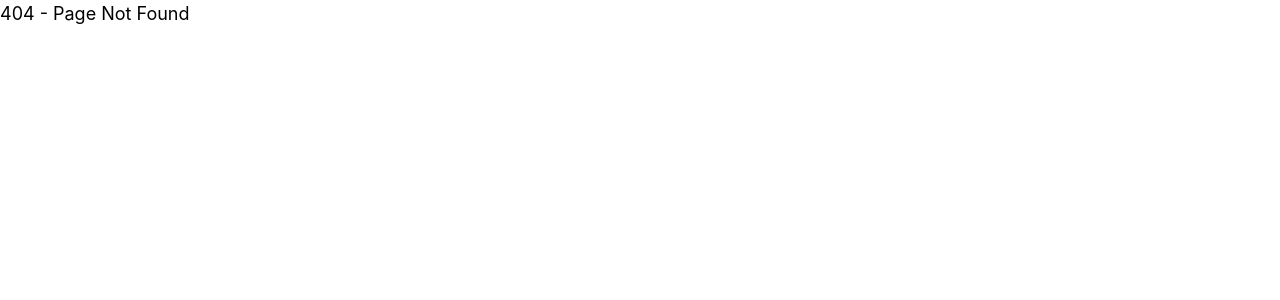
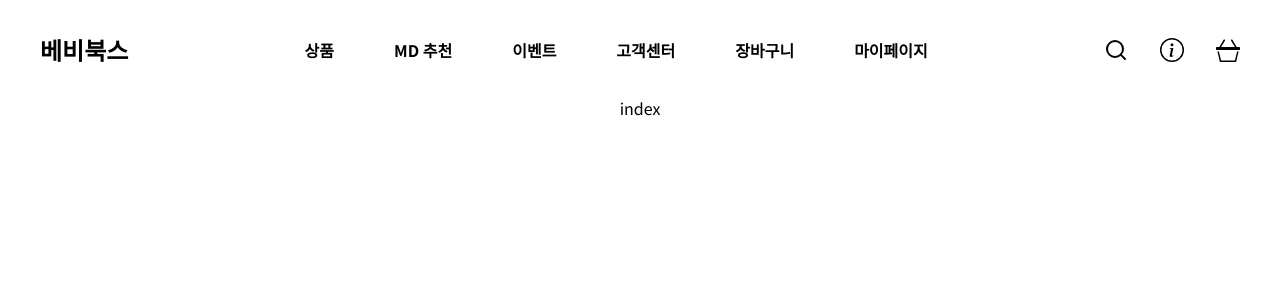
Before and after one commit to choiseongjun/next-tutorial, a Next.js app: page /project in a window 1280 px wide. Before the commit this address had no page. Shown: the top 300 px of the page. Built offline with nearby package versions, Linux system fonts and the light colour scheme.

Commit message:
header 임시 완료

```diff
--- /dev/null
+++ b/components/header/index.tsx
@@ -0,0 +1,35 @@
+import React from "react";
+import { FiSearch } from "react-icons/fi";
+import { BsInfoCircle } from "react-icons/bs";
+import { BsBasket3 } from "react-icons/bs";
+
+const index = () => {
+  return (
+    <header className="w-1200">
+      <div className="h-100 flex justify-between items-center">
+        <div className="font-bold text-[24px]">베비북스</div>
+        <ul className="flex">
+          <li className="font-bold">상품</li>
+          <li className="pl-60 font-bold">MD 추천</li>
+          <li className="pl-60 font-bold">이벤트</li>
+          <li className="pl-60 font-bold">고객센터</li>
+          <li className="pl-60 font-bold">장바구니</li>
+          <li className="pl-60 font-bold">마이페이지</li>
+        </ul>
+        <ul className="flex">
+          <li className="pr-[32px]">
+            <FiSearch size={24} />
+          </li>
+          <li className="pr-[32px]">
+            <BsInfoCircle size={24} />
+          </li>
+          <li>
+            <BsBasket3 size={24} />
+          </li>
+        </ul>
+      </div>
+    </header>
+  );
+};
+
+export default index;
--- a/package.json
+++ b/package.json
@@ -24,6 +24,7 @@
     "process": "^0.11.10",
     "react": "18.0.0",
     "react-dom": "18.0.0",
+    "react-icons": "^4.3.1",
     "remark": "^14.0.2",
     "remark-html": "^15.0.1"
   },
--- /dev/null
+++ b/pages/_document.tsx
@@ -0,0 +1,20 @@
+import { Html, Head, Main, NextScript } from "next/document";
+
+export default function Document() {
+  return (
+    <Html>
+      <Head>
+        <link rel="preconnect" href="https://fonts.googleapis.com" />
+        <link rel="preconnect" href="https://fonts.gstatic.com" />
+        <link
+          href="https://fonts.googleapis.com/css2?family=Noto+Sans+KR:wght@100;300;400;500;700;900&display=swap"
+          rel="stylesheet"
+        />
+      </Head>
+      <body>
+        <Main />
+        <NextScript />
+      </body>
+    </Html>
+  );
+}
--- a/pages/index.tsx
+++ b/pages/index.tsx
@@ -92,6 +92,15 @@ export default function Home() {
             <a>tailwind exersise</a>
           </Link>
         </li>
+        <li>
+          <Link
+            href={{
+              pathname: "/project/",
+            }}
+          >
+            <a>tailwind project</a>
+          </Link>
+        </li>
       </ul>
 
       <footer className={styles.footer}>
--- /dev/null
+++ b/pages/project/index.tsx
@@ -0,0 +1,14 @@
+import React from "react";
+import Header from "../../components/header";
+
+const index = () => {
+  return (
+    <div className="flex flex-col justify-center items-center">
+      {" "}
+      <Header />
+      index
+    </div>
+  );
+};
+
+export default index;
--- a/pages/tailwind/index.tsx
+++ b/pages/tailwind/index.tsx
@@ -1,4 +1,5 @@
 import React from "react";
+import Image from "next/image";
 
 const index = () => {
   return (
@@ -11,10 +12,44 @@ const index = () => {
         <p>Maybe we can live without...</p>
         <p>Look. If you think this is...</p>
       </div>
+      <div>flex-area</div>
       <div className="flex flex-row">
         <div className="basis-1/4">01</div>
         <div className="basis-1/4">02</div>
         <div className="basis-1/2">03</div>
+      </div>
+      <div className="max-w-md mx-auto bg-white rounded-xl shadow-md overflow-hidden md:max-w-2xl">
+        <div className="md:flex">
+          <div className="md:shrink-0">
+            <img
+              className="h-48 w-full object-cover md:h-full md:w-48"
+              src={require("./test.jpeg")}
+              alt="Man looking at item at a store"
+            />
+            {/* <Image
+              className="h-48 w-full object-cover md:h-full md:w-48"
+              src={require("./test.jpeg")}
+              alt="Vercel Logo"
+              width={72}
+              height={16}
+            /> */}
+          </div>
+          <div className="p-8">
+            <div className="uppercase tracking-wide text-sm text-indigo-500 font-semibold">
+              Case study
+            </div>
+            <a
+              href="#"
+              className="block mt-1 text-lg leading-tight font-medium text-black hover:underline"
+            >
+              Finding customers for your new business
+            </a>
+            <p className="mt-2 text-slate-500">
+              Getting a new business off the ground is a lot of hard work. Here
+              are five ideas you can use to find your first customers.
+            </p>
+          </div>
+        </div>
       </div>
     </div>
   );
--- a/styles/globals.css
+++ b/styles/globals.css
@@ -1,30 +1,134 @@
 @tailwind base;
 @tailwind components;
 @tailwind utilities;
+/* http://meyerweb.com/eric/tools/css/reset/
+   v2.0 | 20110126
+   License: none (public domain)
+*/
+* {
+  font-family: "Noto Sans KR", sans-serif !important;
+}
 html,
-body {
+body,
+div,
+span,
+applet,
+object,
+iframe,
+h1,
+h2,
+h3,
+h4,
+h5,
+h6,
+p,
+blockquote,
+pre,
+a,
+abbr,
+acronym,
+address,
+big,
+cite,
+code,
+del,
+dfn,
+em,
+img,
+ins,
+kbd,
+q,
+s,
+samp,
+small,
+strike,
+strong,
+sub,
+sup,
+tt,
+var,
+b,
+u,
+i,
+center,
+dl,
+dt,
+dd,
+ol,
+ul,
+li,
+fieldset,
+form,
+label,
+legend,
+table,
+caption,
+tbody,
+tfoot,
+thead,
+tr,
+th,
+td,
+article,
+aside,
+canvas,
+details,
+embed,
+figure,
+figcaption,
+footer,
+header,
+hgroup,
+menu,
+nav,
+output,
+ruby,
+section,
+summary,
+time,
+mark,
+audio,
+video {
+  margin: 0;
   padding: 0;
-  margin: 0;
-  font-family: -apple-system, BlinkMacSystemFont, Segoe UI, Roboto, Oxygen,
-    Ubuntu, Cantarell, Fira Sans, Droid Sans, Helvetica Neue, sans-serif;
-  line-height: 1.6;
-  font-size: 18px;
+  border: 0;
+  font-size: 100%;
+  font: inherit;
+  vertical-align: baseline;
 }
-
-* {
-  box-sizing: border-box;
-}
-
-a {
-  color: #0070f3;
-  text-decoration: none;
-}
-
-a:hover {
-  text-decoration: underline;
-}
-
-img {
-  max-width: 100%;
+/* HTML5 display-role reset for older browsers */
+article,
+aside,
+details,
+figcaption,
+figure,
+footer,
+header,
+hgroup,
+menu,
+nav,
+section {
   display: block;
 }
+body {
+  line-height: 1;
+}
+ol,
+ul {
+  list-style: none;
+}
+blockquote,
+q {
+  quotes: none;
+}
+blockquote:before,
+blockquote:after,
+q:before,
+q:after {
+  content: "";
+  content: none;
+}
+table {
+  border-collapse: collapse;
+  border-spacing: 0;
+}
--- a/tailwind.config.js
+++ b/tailwind.config.js
@@ -5,9 +5,21 @@ module.exports = {
   ],
   theme: {
     fontFamily: {
-      sans: ["Graphik", "sans-serif"],
+      sans: ["Noto Sans KR", "sans-serif"],
+    },
+    fontSize: {
+      24: "24px",
     },
     extend: {
+      width: {
+        1200: "1200px",
+      },
+      padding: {
+        60: "60px",
+      },
+      height: {
+        100: "100px",
+      },
       flexGrow: {
         2: "2",
         3: "3",
```
Also changed, not shown: .eslintrc.json, pages/tailwind/test.jpeg (added), 1 other file (tests, documents, lock files or other folders).
